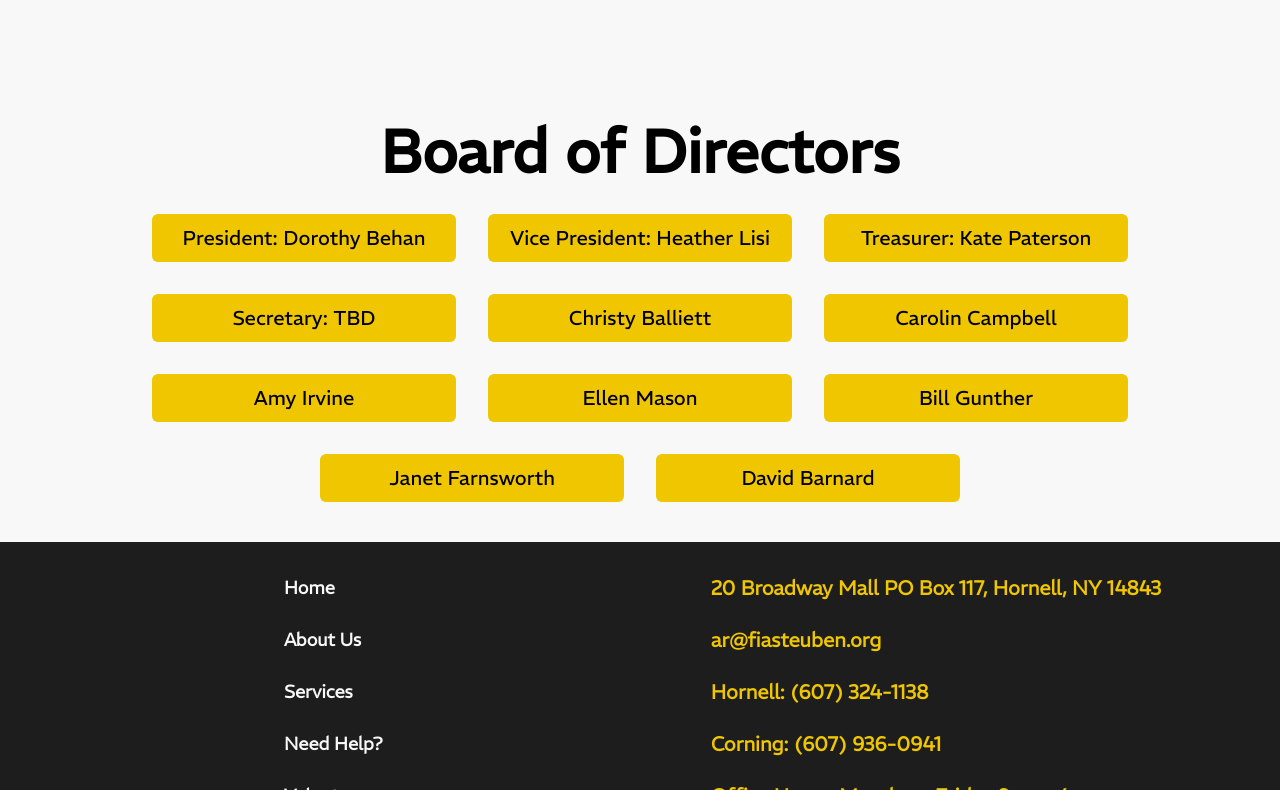
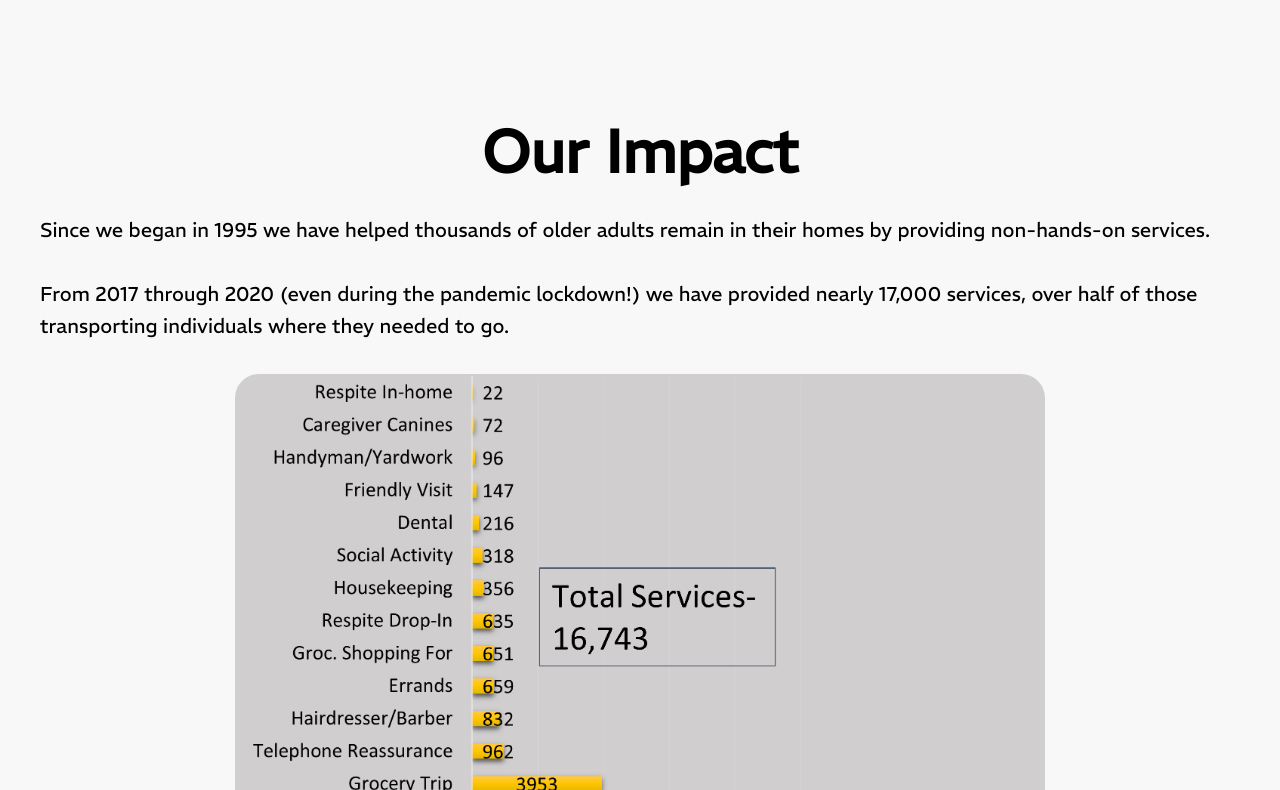
Before and after one commit to ahoward7/faith-in-action, a Nuxt app: page /About in a window 1280 px wide. Shown: the part 2590-3380 px from the top of the page. Built offline with nearby package versions, Linux system fonts and the light colour scheme.

Commit message:
Added impact to about page

```diff
--- a/pages/About.vue
+++ b/pages/About.vue
@@ -29,6 +29,18 @@
       </div>
     </page-text-wrapper>
     <page-text-wrapper>
+      <page-sub-header>Our Impact</page-sub-header>
+      <page-text>
+        Since we began in 1995 we have helped thousands of older adults remain in their homes by providing non-hands-on services.
+      </page-text>
+      <page-text>
+        From 2017 through 2020 (even during the pandemic lockdown!) we have provided nearly 17,000 services, over half of those transporting individuals where they needed to go.
+      </page-text>
+      <page-text class="flex justify-center">
+        <img src="~/assets/images/total-services.png" class="h-500 rounded-3xl">
+      </page-text>
+    </page-text-wrapper>
+    <page-text-wrapper>
       <page-sub-header>Board of Directors</page-sub-header>
       <page-text class="w-full flex justify-center flex-wrap gap-8">
         <div v-for="member in boardMembers" :key="member" class="w-76 shrink-0 text-center bg-fia-yellow py-2 px-4 rounded-md">
```
